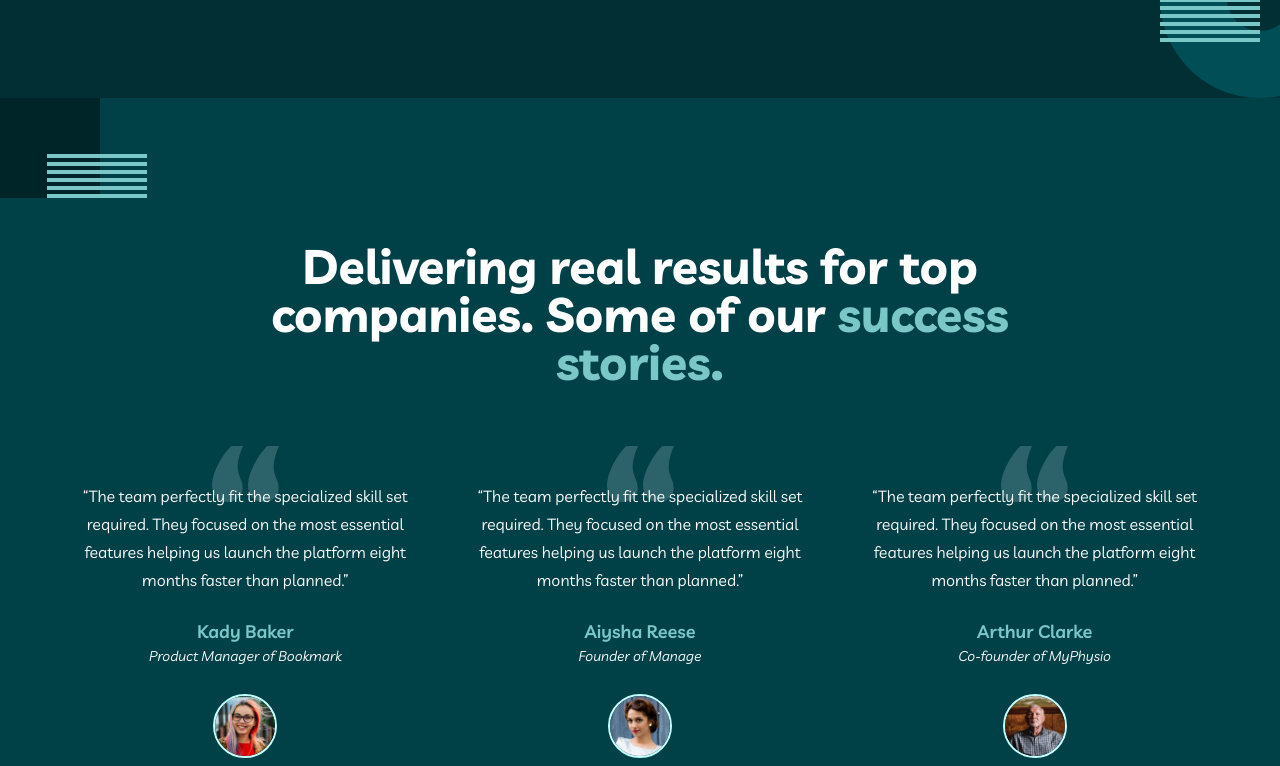
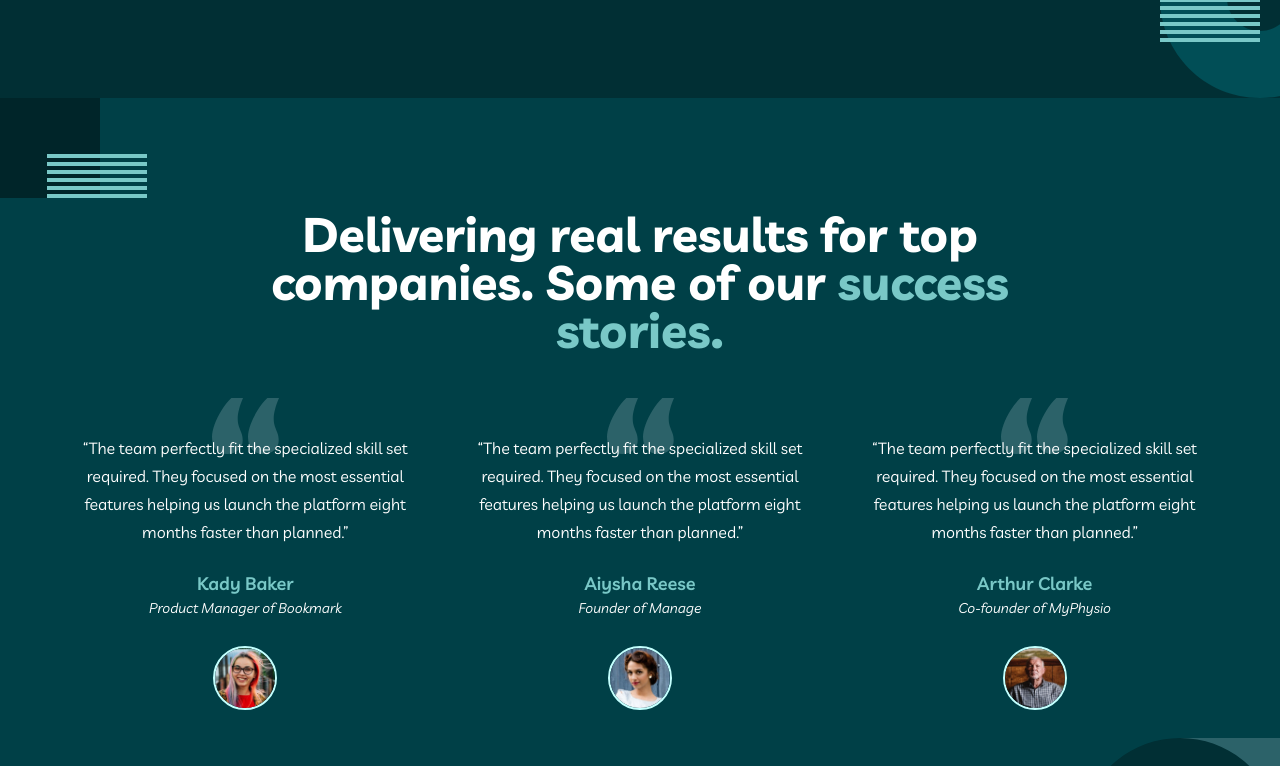
Before and after one commit to mgrevious/fem-myteam-multipage-website, a React (Vite) app: page / in a window 1280 px wide. Shown: the part 1274-2040 px from the top of the page. Built offline with nearby package versions, Linux system fonts and the light colour scheme.

Commit message:
Removed padding around second header

```diff
--- a/src/routes/home/index.tsx
+++ b/src/routes/home/index.tsx
@@ -60,12 +60,12 @@ const Home = () => {
         </div>
       </section>
       <section className={`${classes['section-3']} bg-deep-jungle-green`}>
-        <div className="testimonials py-32 px-6 sm:px-28 sm:py-20 xl:px-16 xl:py-32 sm:container sm:mx-auto xl:container xl:mx-auto">
-          <h2 className="text-[32px] sm:mt-8 text-center font-bold mb-4 xl:mt-4 xl:px-32 xl:text-5xl">
+        <div className="testimonials py-32 px-6 sm:px-28 sm:py-20 xl:px-16 xl:pb-32 xl:pt-28 sm:container sm:mx-auto xl:container xl:mx-auto">
+          <h2 className="text-[32px] sm:mt-8 text-center font-bold mb-4 xl:my-0 xl:px-32 xl:text-5xl">
             Delivering real results for top companies. Some of our{' '}
             <span className="text-rapture-blue">success stories.</span>
           </h2>
-          <div className="xl:flex xl:items-start xl:justify-between xl:gap-8 xl:mt-10">
+          <div className="xl:flex xl:items-start xl:justify-between xl:gap-8 xl:mt-6">
             <Testimonial
               image={{ src: person1Img, alt: 'Testimonial photo of Kady' }}
               person={{
```
